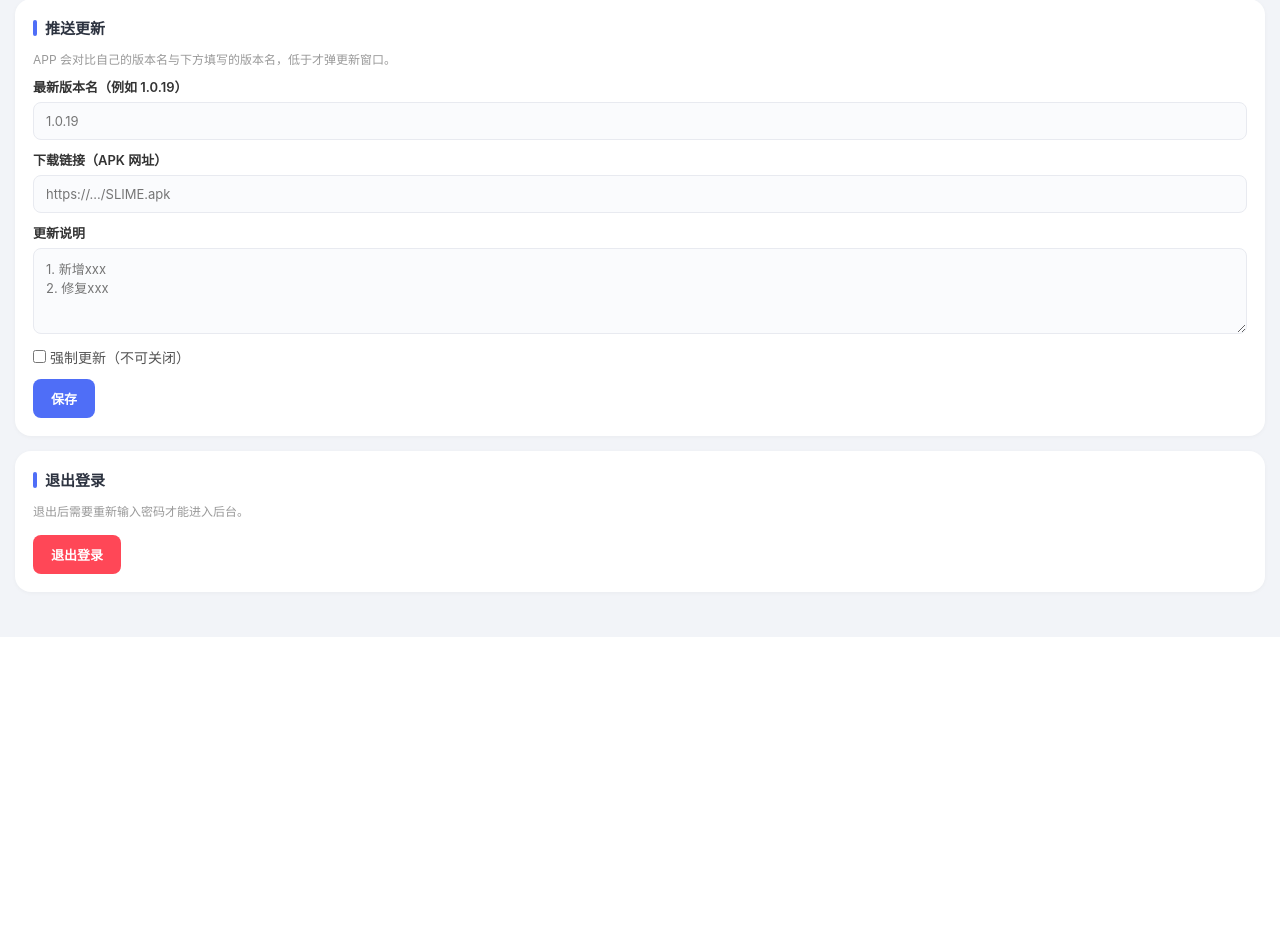
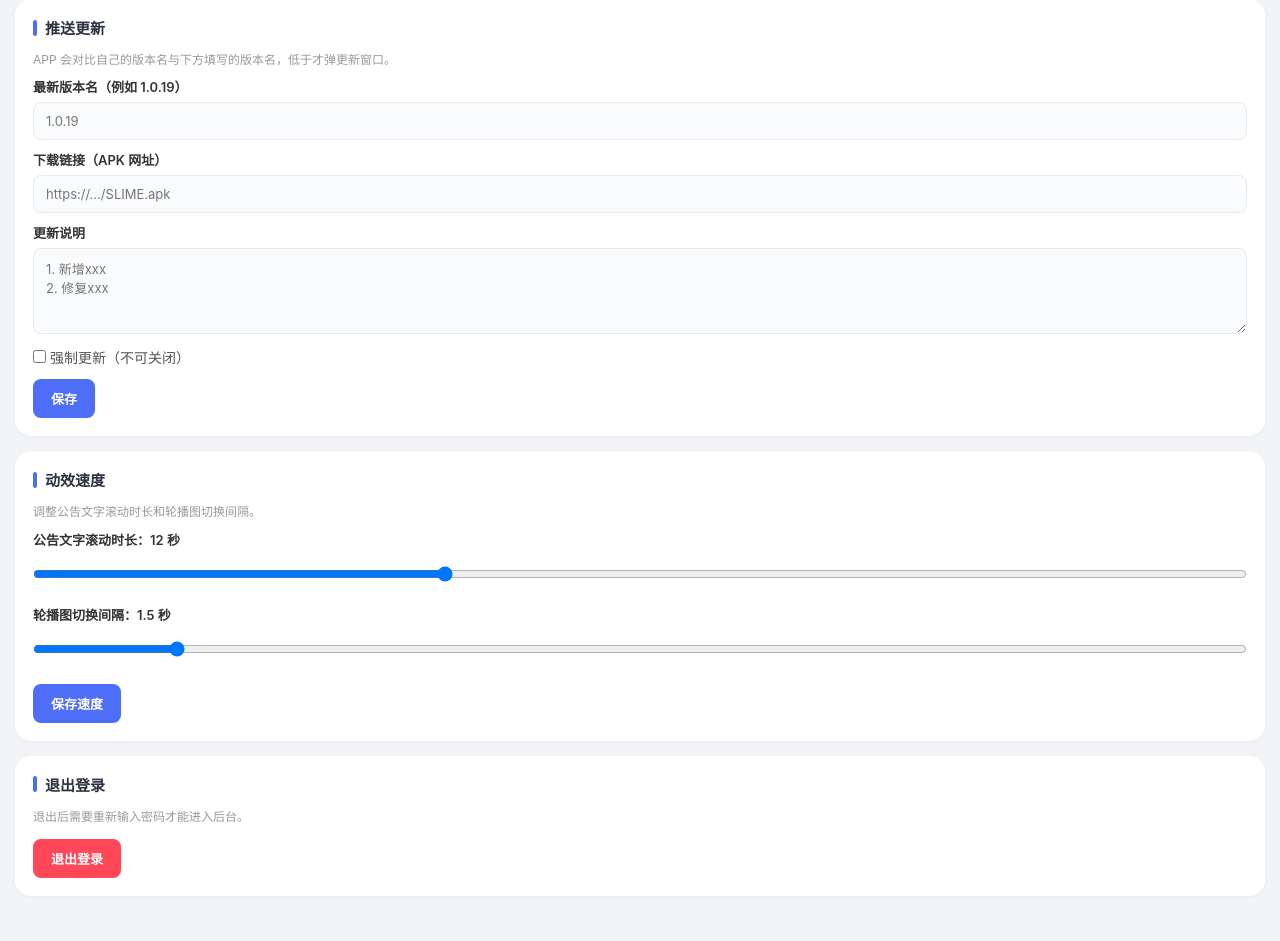
Before and after one commit to maidang232/appstore, a Flask app: page /admin in a window 1280 px wide, after a click on "设置". Shown: the part 447-1388 px from the top of the page. Before the commit the page ends 1084 px from the top, so only its background shows below. Run offline with Flask 3, Linux system fonts and the light colour scheme; the visitor is signed in with stand-in values (Sample User, id 1); data comes from the database, SQL or seed files in the repository.

Commit message:
加动效速度调节（文字滚动+轮播间隔）

```diff
--- a/templates/admin.html
+++ b/templates/admin.html
@@ -198,6 +198,15 @@ textarea{resize:vertical;min-height:80px}
     <button class="btn btn-primary" onclick="saveClientVersion()" style="margin-top:10px">保存</button>
   </div>
   <div class="section">
+    <h2>动效速度</h2>
+    <div class="hint">调整公告文字滚动时长和轮播图切换间隔。</div>
+    <label style="font-size:13px;font-weight:600;color:#333;display:block;margin-top:6px">公告文字滚动时长：<span id="notice-speed-val">12</span> 秒</label>
+    <input type="range" id="notice-speed" min="3" max="30" step="1" value="12" style="width:100%" oninput="document.getElementById('notice-speed-val').innerText=this.value">
+    <label style="font-size:13px;font-weight:600;color:#333;display:block;margin-top:12px">轮播图切换间隔：<span id="banner-speed-val">1.5</span> 秒</label>
+    <input type="range" id="banner-speed" min="0.5" max="10" step="0.5" value="1.5" style="width:100%" oninput="document.getElementById('banner-speed-val').innerText=this.value">
+    <button class="btn btn-primary" onclick="saveSpeed()" style="margin-top:10px">保存速度</button>
+  </div>
+  <div class="section">
     <h2>退出登录</h2>
     <div class="hint">退出后需要重新输入密码才能进入后台。</div>
     <button class="btn" style="background:#ff4757;color:#fff;padding:10px 18px;border-radius:8px;font-weight:600;cursor:pointer;border:none" onclick="location.href='/admin/logout'">退出登录</button>
@@ -311,6 +320,13 @@ async function uploadAppIcon(){
     pv.style.backgroundImage = 'url('+data.url+')';
     pv.innerHTML = '';
   } else { alert('上传失败'); }
+}
+async function saveSpeed(){
+  await fetch('/api/config', {method:'POST', headers:H, body:JSON.stringify({
+    notice_speed: document.getElementById('notice-speed').value,
+    banner_speed: document.getElementById('banner-speed').value
+  })});
+  alert('已保存！');
 }
 function openModal(type, index = -1) {
   editType = type; editIndex = index;
@@ -511,6 +527,14 @@ async function saveMyPage() {
 async function loadConfig() {
   config = await fetch('/api/config').then(r => r.json());
   document.getElementById('ui-home-title').value = config.home_title
+  var nsV = config.notice_speed || '12';
+  var bsV = config.banner_speed || '1.5';
+  if(document.getElementById('notice-speed')){ document.getElementById('notice-speed').value = nsV; document.getElementById('notice-speed-val').innerText = nsV; }
+  if(document.getElementById('banner-speed')){ document.getElementById('banner-speed').value = bsV; document.getElementById('banner-speed-val').innerText = bsV; }
+  var nsV = config.notice_speed || '12';
+  var bsV = config.banner_speed || '1.5';
+  if(document.getElementById('notice-speed')){ document.getElementById('notice-speed').value = nsV; document.getElementById('notice-speed-val').innerText = nsV; }
+  if(document.getElementById('banner-speed')){ document.getElementById('banner-speed').value = bsV; document.getElementById('banner-speed-val').innerText = bsV; }
   document.getElementById('client-version-name').value = config.client_version_name || '';
   document.getElementById('client-update-url').value = config.client_update_url || '';
   document.getElementById('client-update-notes').value = config.client_update_notes || '';
```
Also changed, not shown: templates/store.html (+19 -2 lines).
